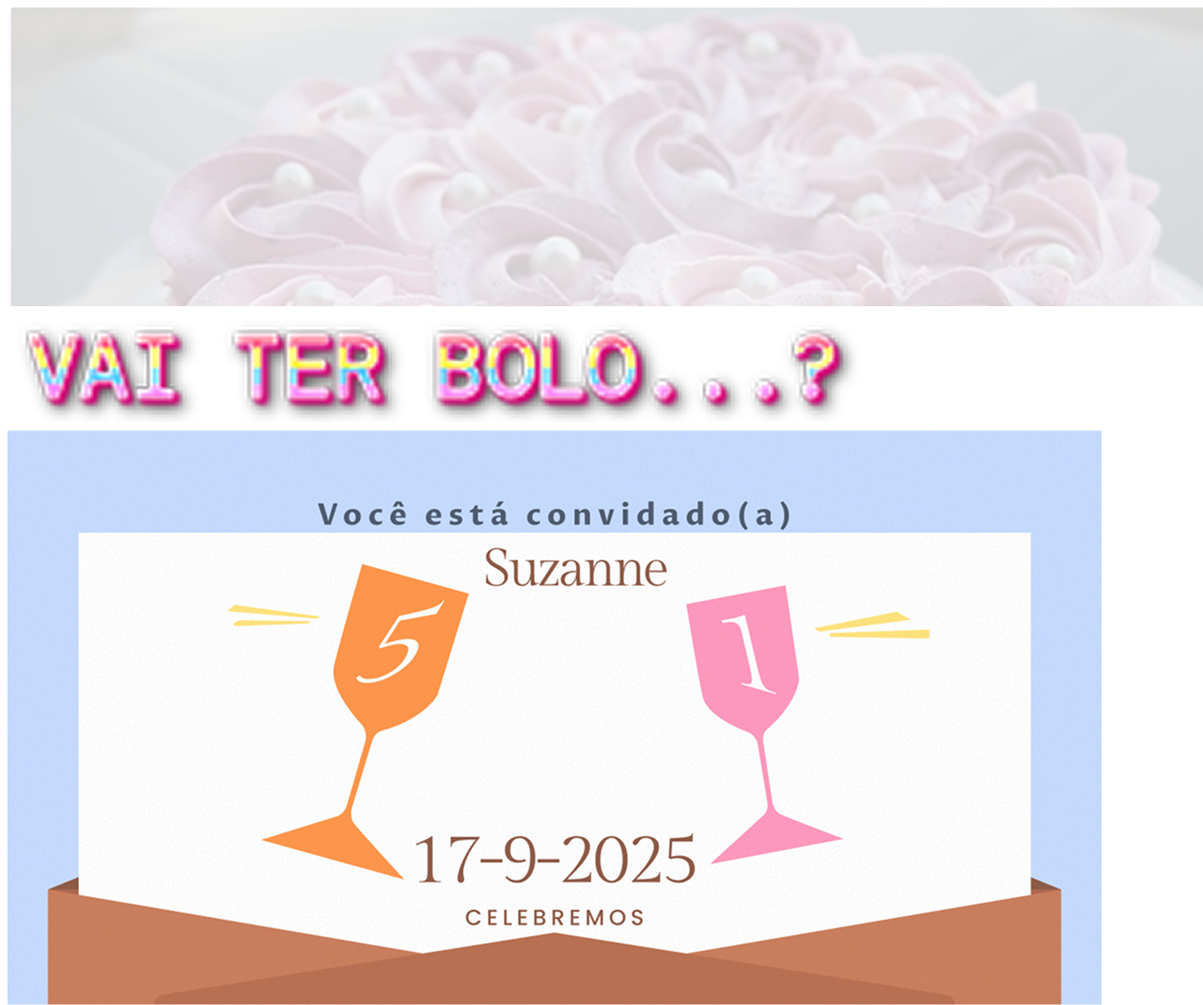
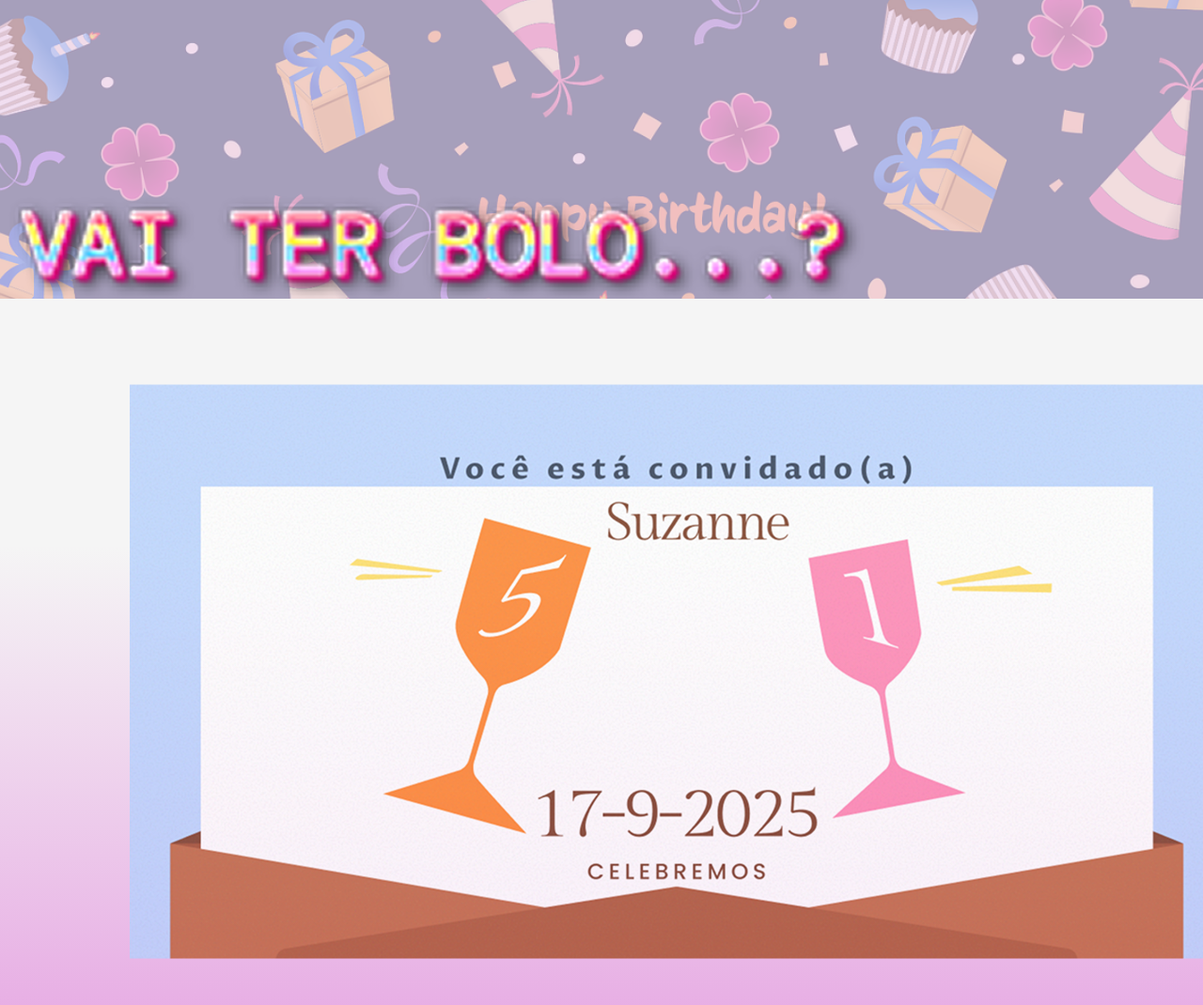
Before and after one commit to Enge-Olate/convite_aniversario, a website: page src/index.html in a window 1280 px wide. Shown: the top 1070 px of the page at 94% size. Drawn offline with nearby package versions, Linux system fonts and the light colour scheme; files that its build step writes are made by us from their sources.

Commit message:
Aplicando estilos: main, _header, reset. Editando index.html. Excluindo imagem não utilizada e, baixando uma para codigficar(imagem do header ainda será modificada).

```diff
--- a/src/index.html
+++ b/src/index.html
@@ -9,14 +9,12 @@
       href="https://fonts.googleapis.com/css2?family=Gilda+Display&display=swap"
       rel="stylesheet"
     />
+    <link rel="stylesheet" href="/dist/styles/main.css" />
     <title>Convite</title>
   </head>
   <body>
-    <header>
-      <img
-        src="/src/imagens/imagen_fundo_header.png"
-        alt="Bolo de aniversário"
-      />
+    <header class="header">
+        <div class="header__opacidade"></div>
       <img
         src="/src/imagens/Text Effect -1_20_39 AM.png"
         alt="Vai ter bolo...?"
@@ -26,7 +24,7 @@
       <img src="/src/imagens/Frame 3.png" alt="Convite" />
     </main>
     <section>
-        <h1>Faltam 12 dias 45h 456m 34s </h1>
+      <h1>Faltam 12 dias 45h 456m 34s</h1>
     </section>
     <footer>
       <ul>
--- /dev/null
+++ b/src/styles/_header.scss
@@ -0,0 +1,25 @@
+.header {
+  background-image: url("/src/imagens/bolo_aniversario.png");
+  background-repeat: no-repeat;
+  background-position: center;
+  background-size: cover;
+  width: 1440px;
+  height: 318px;
+  margin-bottom: 43px;
+  position: relative;
+  &__opacidade::before{
+    position: absolute;
+    width: 100%;
+    height: 100%;
+    background-color: #EDD2EB;
+    content: '';
+    opacity: .7;
+  }
+  img {
+    width: 926px;
+    height: 119px;
+    position: absolute;
+    bottom: 0;
+    left: 0;
+  }
+}
--- /dev/null
+++ b/src/styles/_reset.scss
@@ -0,0 +1,5 @@
+*{
+    margin: 0;
+    padding: 0;
+    box-sizing: border-box;
+}
--- a/src/styles/main.scss
+++ b/src/styles/main.scss
@@ -0,0 +1,16 @@
+@use "reset";
+@use "header";
+
+body {
+  background: linear-gradient(
+    180deg,
+    #f5f5f5 42.79%,
+    #e8b1e5 77.88%,
+    #e58cdf 97.6%
+  );
+  display: flex;
+  width: 1440px;
+  flex-direction: column;
+  align-items: center;
+  gap: 43px;
+}
```
Also changed, not shown: src/imagens/bolo_aniversario.png (added), src/imagens/imagen_fundo_header.png (deleted). Lines whose indentation alone changed are shown as unchanged.
